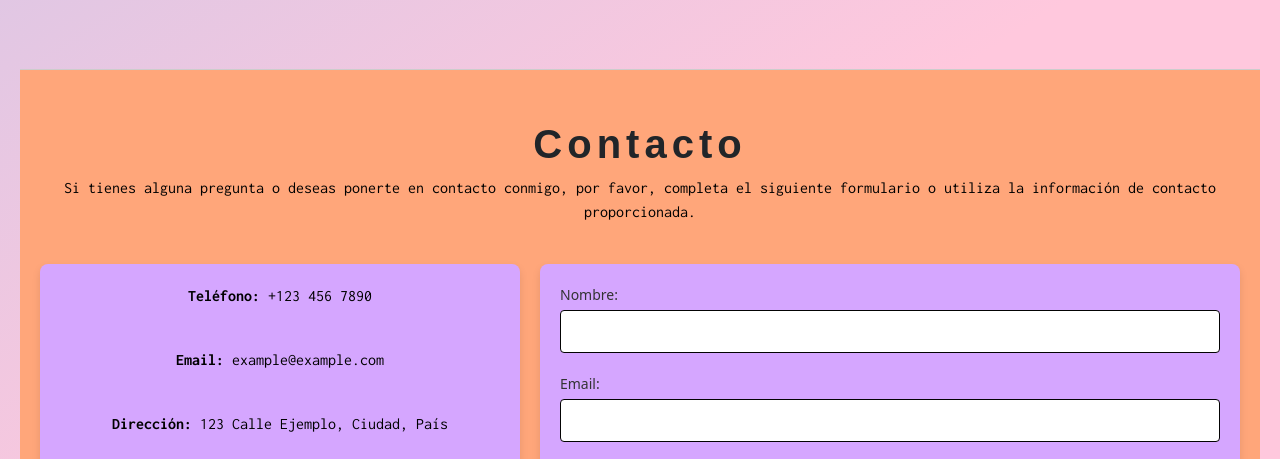
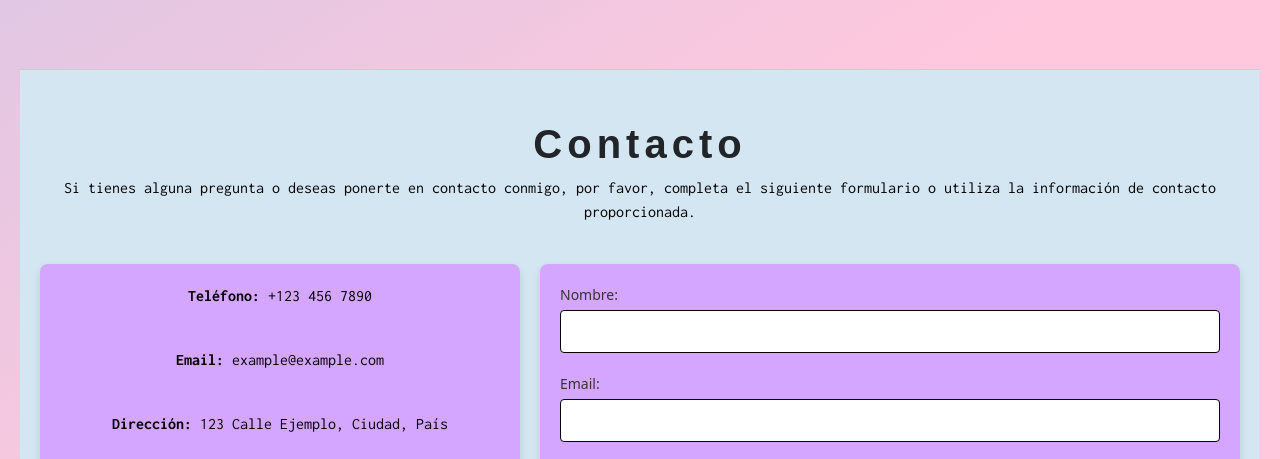
Before and after one commit to thaisgonsales/Prueba-Desarrollo-portafolio, a plain HTML site: page index.html in a window 1280 px wide. Shown: the part 2562-3021 px from the top of the page. Drawn offline with nearby package versions, Linux system fonts and the light colour scheme; a web font is replaced by a local one.

Commit message:
actualizado color de fondo contacto

```diff
--- a/assets/css/style.css
+++ b/assets/css/style.css
@@ -250,7 +250,7 @@ section {
 
 #contacto {
     padding: 50px 20px;
-    background-color: #FFA67A;
+    background-color: #d4e6f1;
 }
 
 #contacto h2 {
```
